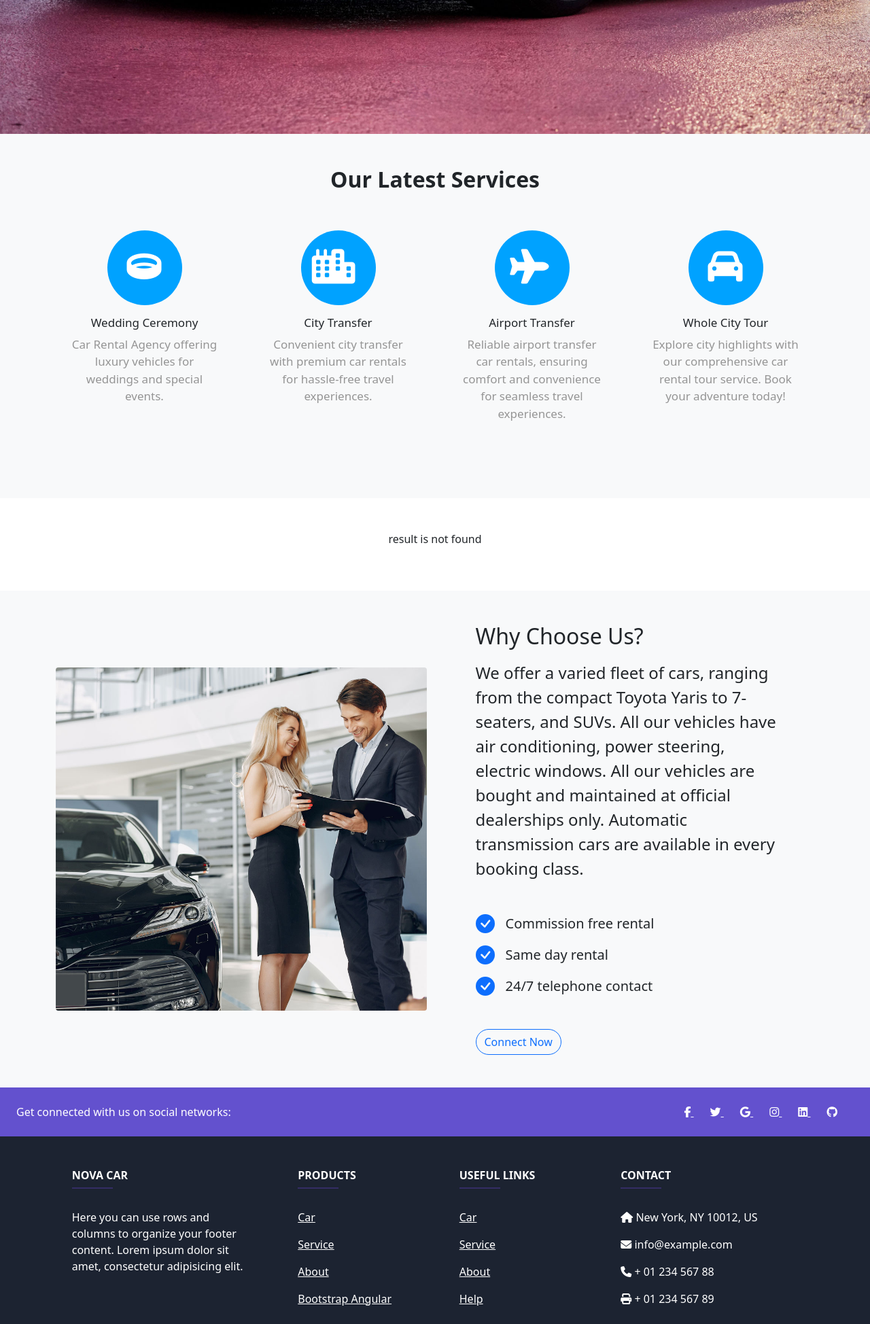
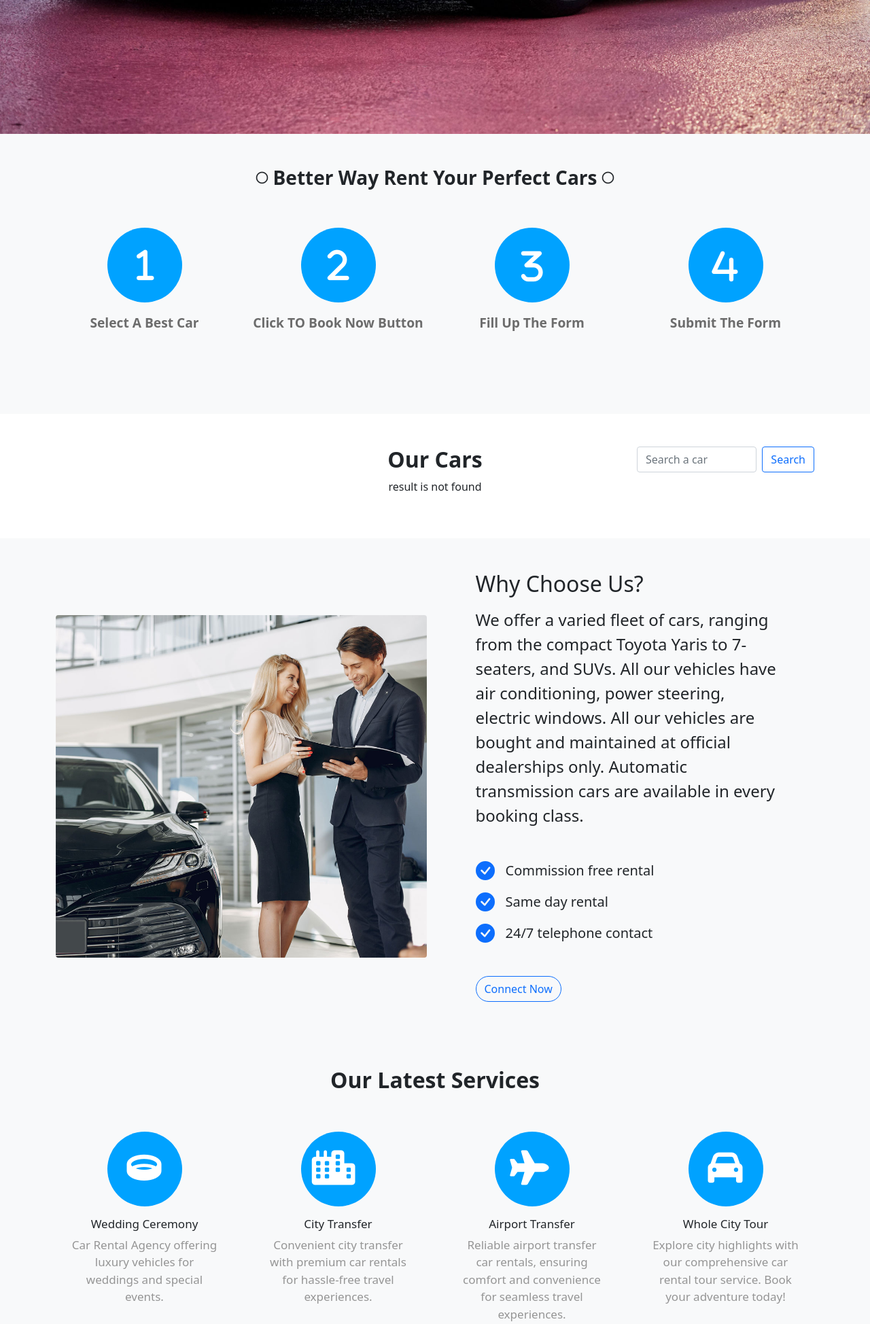
Before and after one commit to kishan-19/car_on_rent-php, a PHP site: page /NOVAcar/ in a window 1280 px wide. Shown: the part 603-2551 px from the top of the page at 68% size. Run offline with PHP 8.4, Linux system fonts and the light colour scheme; data that the repository does not hold is empty.

Commit message:
add search feature

```diff
--- a/css/style.css
+++ b/css/style.css
@@ -90,3 +90,22 @@
     margin-top: 12px;
     backdrop-filter: blur(10px);
 }
+
+/* meadia query */
+@media screen and (max-width: 1204px) {
+    .car_card{
+        margin-left:60px;
+    }
+}
+@media screen and (max-width: 994px) {
+    .car_card{
+        margin-left:0px;
+        margin-right: 180px;
+    }
+}
+@media screen and (max-width: 770px) {
+    .car_card{
+        margin-right: 0px;
+        margin-left:12%;
+    }
+}
--- a/index.php
+++ b/index.php
@@ -11,6 +11,26 @@
     <link rel="stylesheet" href="https://cdnjs.cloudflare.com/ajax/libs/font-awesome/6.5.0/css/all.min.css" integrity="sha512-Avb2QiuDEEvB4bZJYdft2mNjVShBftLdPG8FJ0V7irTLQ8Uo0qcPxh4Plq7G5tGm0rU+1SPhVotteLpBERwTkw==" crossorigin="anonymous" referrerpolicy="no-referrer" />
 
     <link href="https://cdn.jsdelivr.net/npm/bootstrap@5.0.2/dist/css/bootstrap.min.css" rel="stylesheet" integrity="sha384-EVSTQN3/azprG1Anm3QDgpJLIm9Nao0Yz1ztcQTwFspd3yD65VohhpuuCOmLASjC" crossorigin="anonymous">
+
+    <script src="https://cdnjs.cloudflare.com/ajax/libs/jquery/3.7.1/jquery.min.js" integrity="sha512-v2CJ7UaYy4JwqLDIrZUI/4hqeoQieOmAZNXBeQyjo21dadnwR+8ZaIJVT8EE2iyI61OV8e6M8PP2/4hpQINQ/g==" crossorigin="anonymous" referrerpolicy="no-referrer"></script>
+
+    <script type="text/javascript">
+      $(function() {
+        $("#lets_search").bind('submit',function() {
+          var value = $('#str').val();
+        //   $('#str').val().remove();
+           $.post('searchCar.php',{value:value}, function(data){
+             $("#search_results").html(data);
+           });
+           return false;
+        });
+      });
+    //   $(document).ready(function(){
+    //   $("#lets_search").click(function(event) {
+    //         $('#str').val("");
+    //     });
+    // });
+    </script>
 </head>
 
 <body>
@@ -50,10 +70,6 @@
                                 </ul>
                             </li> -->
                         </ul>
-                        <!-- <form class="d-flex">
-                            <input class="form-control me-2" type="search" placeholder="Search" aria-label="Search">
-                            <button class="btn btn-outline-success" type="submit">Search</button>
-                        </form> -->
                     </div>
                 </div>
             </nav>
@@ -67,6 +83,147 @@
             </div>
         </div>
     </div>
+    <!-- way to reant a car -->
+    <section class="bg-light way_to_rent_car">
+        <div class="container py-5">
+            <div class="col-md-12 col-sm-10 d-flex justify-content-center">
+                <h3 class="fw-bold"><span><i class="fa-regular fa-circle fa-2xs h-2"></i></span>&nbspBetter Way Rent Your Perfect Cars&nbsp<span><i class="fa-regular fa-circle fa-2xs h-2"></i></span></h3>
+            </div>
+            <div class="row my-5">
+                <div class="col-md-3 col-sm-10">
+                    <div class="way_to_rent d-flex justify-content-center">
+                        <div class="icon"><i class="fa-solid fa-1" style="margin-right: 11px;margin-top:2px;"></i></div>
+                    </div>
+                    <div class="text d-flex justify-content-center my-3">
+                        <p class="heading mb-2" style="color: #6c6c6c;font-weight: 600;font-size: larger;">Select A Best Car</p>
+                    </div>
+                </div>
+                <div class="col-md-3 col-sm-10">
+                    <div class="way_to_rent d-flex justify-content-center">
+                        <div class="icon"><i class="fa-solid fa-2" style="margin-right: 9px;margin-top:2px;"></i></div>
+                    </div>
+                    <div class="text d-flex justify-content-center my-3">
+                        <p class="heading mb-2" style="color: #6c6c6c;font-weight: 600;font-size: larger;">Click TO Book Now Button</p>
+                    </div>
+                </div>
+                <div class="col-md-3 col-sm-10">
+                    <div class="way_to_rent d-flex justify-content-center">
+                        <div class="icon"><i class="fa-solid fa-3" style="margin-right: 9px;margin-top:4px;"></i></div>
+                    </div>
+                    <div class="text d-flex justify-content-center my-3">
+                        <p class="heading mb-2" style="color: #6c6c6c;font-weight: 600;font-size: larger;">Fill Up The Form</p>
+                    </div>
+                </div>
+                <div class="col-md-3 col-sm-10">
+                    <div class="way_to_rent d-flex justify-content-center">
+                        <div class="icon"><i class="fa-solid fa-4" style="margin-right: 7px;margin-top:4px;"></i></div>
+                    </div>
+                    <div class="text d-flex justify-content-center my-3">
+                        <p class="heading mb-2" style="color: #6c6c6c;font-weight: 600;font-size: larger;">Submit The Form</p>
+                    </div>
+                </div>
+            </div>
+        </div>
+    </section>
+
+    <section class="car_delaite" id="allCarList">
+        <div class="container py-5">
+            <div class="row">
+                <div class="col"></div>
+                <div class="col-6">
+                <div class="d-flex justify-content-center">
+                <h2 class="fw-bold">Our Cars</h2>
+            </div>
+                </div>
+                <div class="col">
+                   <form class="d-flex" id="lets_search">
+                            <input class="form-control me-2" type="text" placeholder="Search a car"id="str" value="" name="serach_car_name" aria-label="Search">
+                            <button class="btn btn-outline-primary" type="submit" name="search">Search</button>
+                        </form>
+                </div>
+            </div>
+            <div class="row" id="search_results">
+                <?php
+                include "./db/conn.php";
+                $sql = "SELECT * FROM `car`";
+                $result = $conn->query($sql);
+                if ($result->num_rows > 0) {
+                    while ($row = $result->fetch_array()) {
+
+                ?>
+                        <div class="col-md-3 col-sm-10 mt-4 car_card">
+                            <div class="card" style="width: 16rem;">
+                                <img class="card-img-top card_img" src="./admin/<?php echo $row['img'] ?>" alt="Card image cap">
+                                <div class="card-body car_info">
+                                    <h5 class="card-title"><?php echo $row['name']; ?></h5>
+                                    <p class="card-text"><?php echo $row['fuel']; ?></p>
+                                    <p class="card-text"><?php echo $row['transmission']; ?> &nbsp &nbsp &nbsp &nbsp &nbsp &nbsp &nbsp <span><?php echo $row['rupees']; ?></span>/Day</p>
+                                    <a href="./carBooking.php?name=<?php echo $row['name']; ?>&p=<?php echo $row['rupees']; ?>" class="btn mt-2">Book Now </a>
+                                </div>
+                            </div>
+                        </div>
+                <?php
+                    }
+                } else {
+                    echo "<center><P>result is not found</P></center>";
+                }
+                ?>
+            </div>
+        </div>
+    </section>
+
+
+
+    <!-- about -->
+    <section class="py-3 py-md-5 bg-light" id="about">
+        <div class="container">
+            <div class="row gy-3 gy-md-4 gy-lg-0 align-items-lg-center">
+                <div class="col-12 col-lg-6">
+                    <img class="img-fluid rounded" loading="lazy" src="./image/about.jpg" alt="About 2">
+                </div>
+                <div class="col-12 col-lg-6">
+                    <div class="row justify-content-xl-center">
+                        <div class="col-12 col-xl-10">
+                            <h2 class="mb-3">Why Choose Us?</h2>
+                            <p class="lead fs-4 mb-3 mb-xl-5">We offer a varied fleet of cars, ranging from the compact Toyota Yaris to 7-seaters, and SUVs. All our vehicles have air conditioning, power steering, electric windows. All our vehicles are bought and maintained at official dealerships only. Automatic transmission cars are available in every booking class.</p>
+                            <div class="d-flex align-items-center mb-3">
+                                <div class="me-3 text-primary">
+                                    <svg xmlns="http://www.w3.org/2000/svg" width="28" height="28" fill="currentColor" class="bi bi-check-circle-fill" viewBox="0 0 16 16">
+                                        <path d="M16 8A8 8 0 1 1 0 8a8 8 0 0 1 16 0zm-3.97-3.03a.75.75 0 0 0-1.08.022L7.477 9.417 5.384 7.323a.75.75 0 0 0-1.06 1.06L6.97 11.03a.75.75 0 0 0 1.079-.02l3.992-4.99a.75.75 0 0 0-.01-1.05z" />
+                                    </svg>
+                                </div>
+                                <div>
+                                    <p class="fs-5 m-0"> Commission free rental</p>
+                                </div>
+                            </div>
+                            <div class="d-flex align-items-center mb-3">
+                                <div class="me-3 text-primary">
+                                    <svg xmlns="http://www.w3.org/2000/svg" width="28" height="28" fill="currentColor" class="bi bi-check-circle-fill" viewBox="0 0 16 16">
+                                        <path d="M16 8A8 8 0 1 1 0 8a8 8 0 0 1 16 0zm-3.97-3.03a.75.75 0 0 0-1.08.022L7.477 9.417 5.384 7.323a.75.75 0 0 0-1.06 1.06L6.97 11.03a.75.75 0 0 0 1.079-.02l3.992-4.99a.75.75 0 0 0-.01-1.05z" />
+                                    </svg>
+                                </div>
+                                <div>
+                                    <p class="fs-5 m-0">Same day rental</p>
+                                </div>
+                            </div>
+                            <div class="d-flex align-items-center mb-4 mb-xl-5">
+                                <div class="me-3 text-primary">
+                                    <svg xmlns="http://www.w3.org/2000/svg" width="28" height="28" fill="currentColor" class="bi bi-check-circle-fill" viewBox="0 0 16 16">
+                                        <path d="M16 8A8 8 0 1 1 0 8a8 8 0 0 1 16 0zm-3.97-3.03a.75.75 0 0 0-1.08.022L7.477 9.417 5.384 7.323a.75.75 0 0 0-1.06 1.06L6.97 11.03a.75.75 0 0 0 1.079-.02l3.992-4.99a.75.75 0 0 0-.01-1.05z" />
+                                    </svg>
+                                </div>
+                                <div>
+                                    <p class="fs-5 m-0"> 24/7 telephone contact</p>
+                                </div>
+                            </div>
+                            <button type="button" class="btn bsb-btn-xl btn-outline-primary rounded-pill">Connect Now</button>
+                        </div>
+                    </div>
+                </div>
+            </div>
+        </div>
+    </section>
+    <!-- services -->
     <section class="bg-light way_to_rent_car" id="service">
         <div class="container py-5">
             <div class="col-md-12 d-flex justify-content-center">
@@ -121,99 +278,10 @@
         </div>
         </div>
     </section>
-    <section class="car_delaite" id="allCarList">
-        <div class="container py-5">
-            <div class="row">
-                <?php
-                include "./db/conn.php";
-                $sql = "SELECT * FROM `car`";
-                $result = $conn->query($sql);
-                if ($result->num_rows > 0) {
-                    while ($row = $result->fetch_array()) {
-
-                ?>
-                        <div class="col-md-3 col-sm-10 mt-4">
-                            <div class="card" style="width: 16rem;">
-                                <img class="card-img-top card_img" src="./admin/<?php echo $row['img'] ?>" alt="Card image cap">
-                                <div class="card-body car_info">
-                                    <h5 class="card-title"><?php echo $row['name']; ?></h5>
-                                    <p class="card-text"><?php echo $row['fuel']; ?></p>
-                                    <p class="card-text"><?php echo $row['transmission']; ?> &nbsp &nbsp &nbsp &nbsp &nbsp &nbsp &nbsp <span><?php echo $row['rupees'];?></span>/Day</p>
-                                    <a href="./carBooking.php?name=<?php echo $row['name'];?>&p=<?php echo $row['rupees'];?>" class="btn mt-2">Book Now </a>
-                                </div>
-                            </div>
-                        </div>
-                <?php
-                    }
-                } else {
-                    echo "<center><P>result is not found</P></center>";
-                }
-                ?>
-            </div>
-        </div>
-    </section>
-
-    <!-- about -->
-     <!-- About 2 - Bootstrap Brain Component -->
-<section class="py-3 py-md-5 bg-light" id="about">
-  <div class="container">
-    <div class="row gy-3 gy-md-4 gy-lg-0 align-items-lg-center">
-      <div class="col-12 col-lg-6">
-        <img class="img-fluid rounded" loading="lazy" src="./image/about.jpg" alt="About 2">
-      </div>
-      <div class="col-12 col-lg-6">
-        <div class="row justify-content-xl-center">
-          <div class="col-12 col-xl-10">
-            <h2 class="mb-3">Why Choose Us?</h2>
-            <p class="lead fs-4 mb-3 mb-xl-5">We offer a varied fleet of cars, ranging from the compact Toyota Yaris to 7-seaters, and SUVs. All our vehicles have air conditioning,  power steering, electric windows. All our vehicles are bought and maintained at official dealerships only. Automatic transmission cars are available in every booking class.</p>
-            <div class="d-flex align-items-center mb-3">
-              <div class="me-3 text-primary">
-                <svg xmlns="http://www.w3.org/2000/svg" width="28" height="28" fill="currentColor" class="bi bi-check-circle-fill" viewBox="0 0 16 16">
-                  <path d="M16 8A8 8 0 1 1 0 8a8 8 0 0 1 16 0zm-3.97-3.03a.75.75 0 0 0-1.08.022L7.477 9.417 5.384 7.323a.75.75 0 0 0-1.06 1.06L6.97 11.03a.75.75 0 0 0 1.079-.02l3.992-4.99a.75.75 0 0 0-.01-1.05z" />
-                </svg>
-              </div>
-              <div>
-                <p class="fs-5 m-0"> Commission free rental</p>
-              </div>
-            </div>
-            <div class="d-flex align-items-center mb-3">
-              <div class="me-3 text-primary">
-                <svg xmlns="http://www.w3.org/2000/svg" width="28" height="28" fill="currentColor" class="bi bi-check-circle-fill" viewBox="0 0 16 16">
-                  <path d="M16 8A8 8 0 1 1 0 8a8 8 0 0 1 16 0zm-3.97-3.03a.75.75 0 0 0-1.08.022L7.477 9.417 5.384 7.323a.75.75 0 0 0-1.06 1.06L6.97 11.03a.75.75 0 0 0 1.079-.02l3.992-4.99a.75.75 0 0 0-.01-1.05z" />
-                </svg>
-              </div>
-              <div>
-                <p class="fs-5 m-0">Same day rental</p>
-              </div>
-            </div>
-            <div class="d-flex align-items-center mb-4 mb-xl-5">
-              <div class="me-3 text-primary">
-                <svg xmlns="http://www.w3.org/2000/svg" width="28" height="28" fill="currentColor" class="bi bi-check-circle-fill" viewBox="0 0 16 16">
-                  <path d="M16 8A8 8 0 1 1 0 8a8 8 0 0 1 16 0zm-3.97-3.03a.75.75 0 0 0-1.08.022L7.477 9.417 5.384 7.323a.75.75 0 0 0-1.06 1.06L6.97 11.03a.75.75 0 0 0 1.079-.02l3.992-4.99a.75.75 0 0 0-.01-1.05z" />
-                </svg>
-              </div>
-              <div>
-                <p class="fs-5 m-0"> 24/7 telephone contact</p>
-              </div>
-            </div>
-            <button type="button" class="btn bsb-btn-xl btn-outline-primary rounded-pill">Connect Now</button>
-          </div>
-        </div>
-      </div>
-    </div>
-  </div>
-</section>
     <!-- Footer -->
- <footer
-            class="text-center text-lg-start text-white"
-            style="background-color: #1c2331"
-
-            >
+    <footer class="text-center text-lg-start text-white" style="background-color: #1c2331">
         <!-- Section: Social media -->
-      <section
-               class="d-flex justify-content-between p-4"
-               style="background-color: #6351ce"
-               >
+        <section class="d-flex justify-content-between p-4" style="background-color: #6351ce">
             <!-- Left -->
             <div class="me-5">
                 <span>Get connected with us on social networks:</span>
@@ -254,10 +322,7 @@
                     <div class="col-md-3 col-lg-4 col-xl-3 mx-auto mb-4">
                         <!-- Content -->
                         <h6 class="text-uppercase fw-bold">NOVA Car</h6>
-              <hr
-                  class="mb-4 mt-0 d-inline-block mx-auto"
-                  style="width: 60px; background-color: #7c4dff; height: 2px"
-                  />
+                        <hr class="mb-4 mt-0 d-inline-block mx-auto" style="width: 60px; background-color: #7c4dff; height: 2px" />
                         <p>
                             Here you can use rows and columns to organize your footer
                             content. Lorem ipsum dolor sit amet, consectetur adipisicing
@@ -270,10 +335,7 @@
                     <div class="col-md-2 col-lg-2 col-xl-2 mx-auto mb-4">
                         <!-- Links -->
                         <h6 class="text-uppercase fw-bold">Products</h6>
-              <hr
-                  class="mb-4 mt-0 d-inline-block mx-auto"
-                  style="width: 60px; background-color: #7c4dff; height: 2px"
-                  />
+                        <hr class="mb-4 mt-0 d-inline-block mx-auto" style="width: 60px; background-color: #7c4dff; height: 2px" />
                         <p>
                             <a href="#allCarList" class="text-white">Car</a>
                         </p>
@@ -293,10 +355,7 @@
                     <div class="col-md-3 col-lg-2 col-xl-2 mx-auto mb-4">
                         <!-- Links -->
                         <h6 class="text-uppercase fw-bold">Useful links</h6>
-              <hr
-                  class="mb-4 mt-0 d-inline-block mx-auto"
-                  style="width: 60px; background-color: #7c4dff; height: 2px"
-                  />
+                        <hr class="mb-4 mt-0 d-inline-block mx-auto" style="width: 60px; background-color: #7c4dff; height: 2px" />
                         <p>
                             <a href="#allCarList" class="text-white">Car</a>
                         </p>
@@ -316,10 +375,7 @@
                     <div class="col-md-4 col-lg-3 col-xl-3 mx-auto mb-md-0 mb-4">
                         <!-- Links -->
                         <h6 class="text-uppercase fw-bold">Contact</h6>
-              <hr
-                  class="mb-4 mt-0 d-inline-block mx-auto"
-                  style="width: 60px; background-color: #7c4dff; height: 2px"
-                  />
+                        <hr class="mb-4 mt-0 d-inline-block mx-auto" style="width: 60px; background-color: #7c4dff; height: 2px" />
                         <p><i class="fas fa-home mr-3"></i> New York, NY 10012, US</p>
                         <p><i class="fas fa-envelope mr-3"></i> info@example.com</p>
                         <p><i class="fas fa-phone mr-3"></i> + 01 234 567 88</p>
@@ -333,14 +389,9 @@
         <!-- Section: Links  -->
 
         <!-- Copyright -->
-      <div
-           class="text-center p-3"
-           style="background-color: rgba(0, 0, 0, 0.2)"
-           >
+        <div class="text-center p-3" style="background-color: rgba(0, 0, 0, 0.2)">
             © 2020 Copyright:
-        <a class="text-white" href="http://localhost/NOVAcar/"
-           >NOVAcar.com</a
-          >
+            <a class="text-white" href="http://localhost/NOVAcar/">NOVAcar.com</a>
         </div>
         <!-- Copyright -->
     </footer>
```
Also changed, not shown: searchCar.php (added, +46 -0 lines), way.php (deleted, +0 -33 lines). Lines whose indentation alone changed are shown as unchanged.
